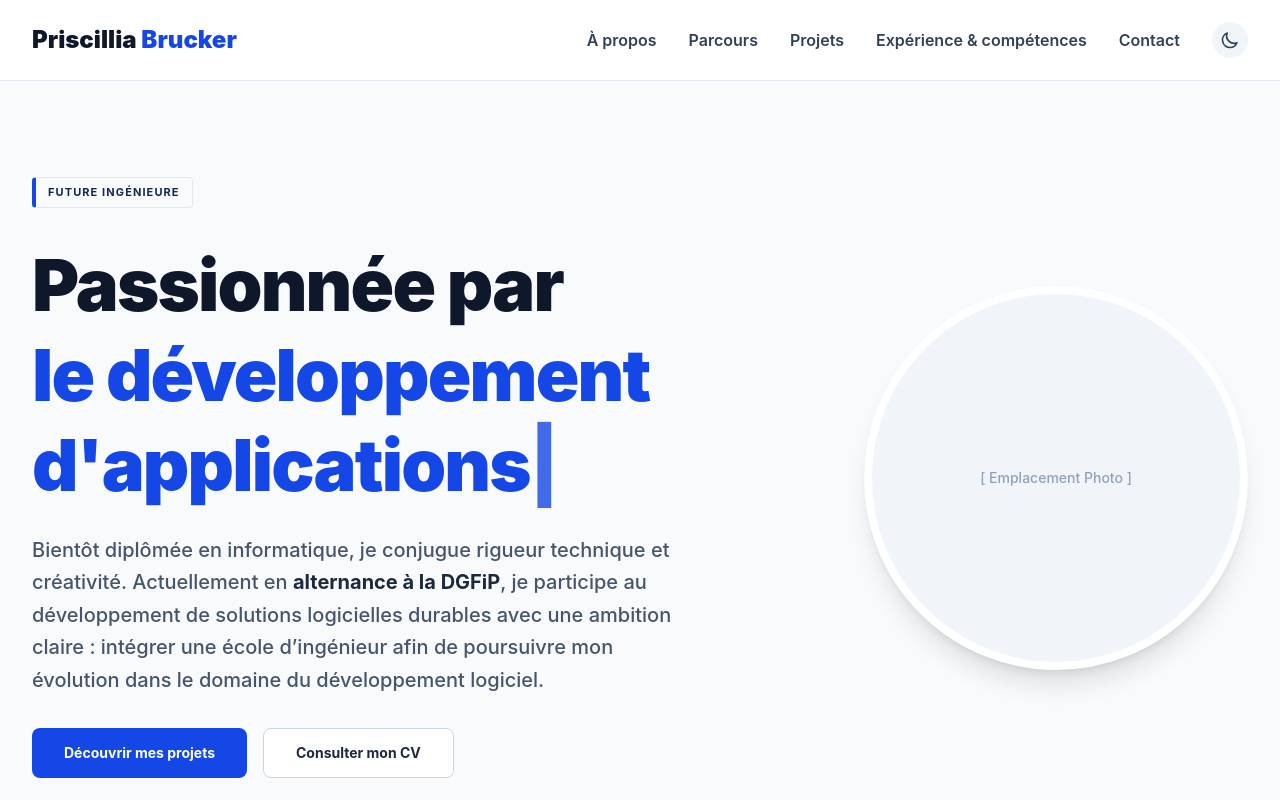
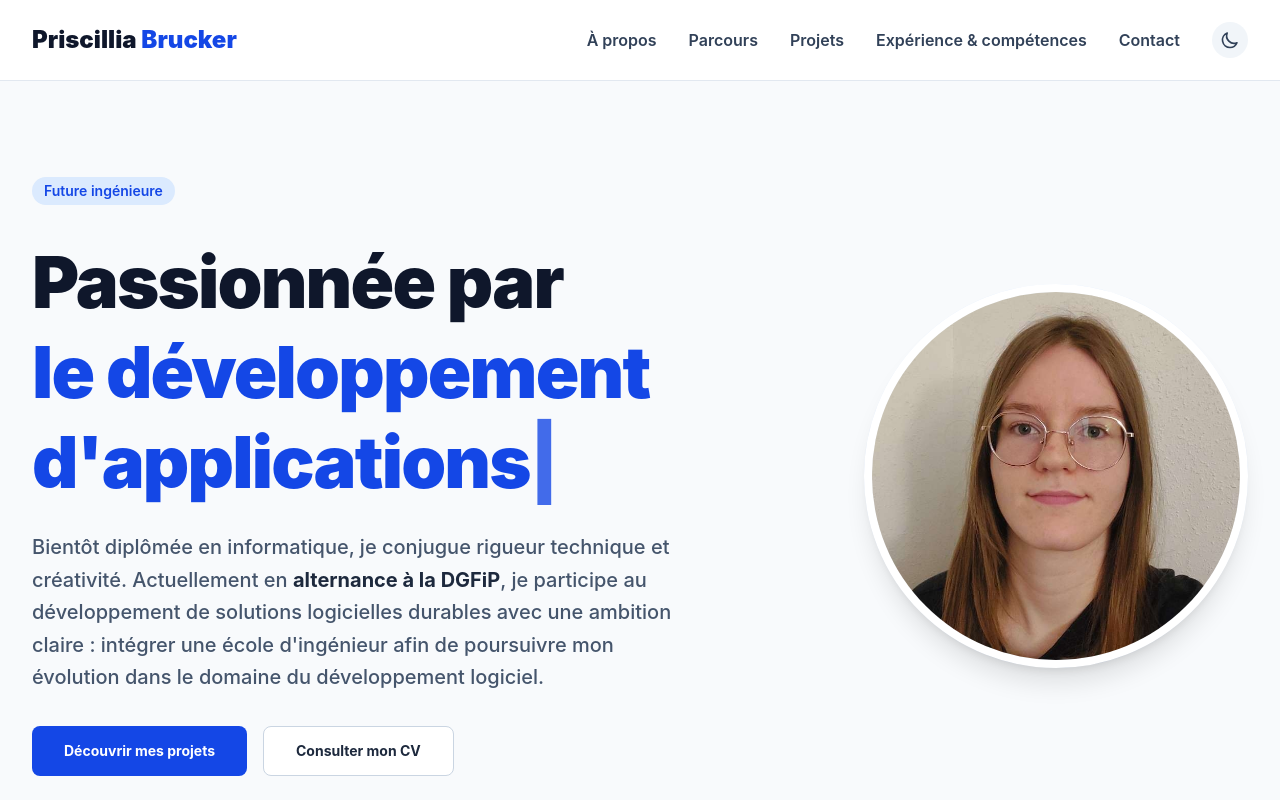
Before and after one commit to Priscillia-B/Portfolio, a React app: page /#/ in a window 1280 px wide. Shown: the top 800 px of the page. Built offline with nearby package versions, Linux system fonts and the light colour scheme; the HTML template or start-up script is replaced by a standard one.

Commit message:
Added a photo of me and changed the style of the "future engineer" badge

```diff
--- a/src/components/Introduction.jsx
+++ b/src/components/Introduction.jsx
@@ -5,11 +5,9 @@ function Introduction() {
 
   return (
     <div className="max-w-7xl mx-auto px-6 sm:px-8 py-16 md:py-24 grid grid-cols-1 md:grid-cols-12 gap-12 md:gap-16 items-center min-h-[80vh]">
-      {" "}
       <div className="md:col-span-7">
-        {" "}
-        <div className="inline-flex items-center px-3 py-1.5 bg-slate-50 dark:bg-slate-800 text-blue-950 dark:text-blue-300 text-[11px] font-bold uppercase tracking-widest border border-slate-200 dark:border-slate-700 border-l-4 border-l-blue-700 dark:border-l-blue-500 rounded-sm">
-          Future ingénieure{" "}
+        <div className="inline-flex items-center px-3 py-1 rounded-full text-sm font-semibold bg-blue-100 text-blue-700 dark:bg-blue-950 dark:text-blue-300">
+          Future ingénieure
         </div>
         <h1 className="mt-8 text-4xl sm:text-5xl md:text-6xl lg:text-7xl font-black text-slate-900 dark:text-white tracking-tight leading-tight">
           Passionnée par
@@ -31,7 +29,7 @@ function Introduction() {
             alternance à la DGFiP
           </strong>
           , je participe au développement de solutions logicielles durables avec
-          une ambition claire : intégrer une école d’ingénieur afin de
+          une ambition claire : intégrer une école d'ingénieur afin de
           poursuivre mon évolution dans le domaine du développement logiciel.
         </p>
         <div className="flex flex-wrap gap-4 pt-8">
@@ -62,7 +60,11 @@ function Introduction() {
 
           <div className="relative w-72 h-72 md:w-96 md:h-96 rounded-full overflow-hidden border-8 border-white dark:border-slate-900 shadow-xl bg-slate-100 dark:bg-slate-800">
             <div className="w-full h-full flex items-center justify-center text-slate-400 dark:text-slate-500 font-medium text-sm">
-              [ Emplacement Photo ]
+              <img
+                src="/priscillia.jpg"
+                alt="Priscillia Brucker"
+                className="w-full h-full object-cover"
+              />
             </div>
           </div>
         </div>
```
Also changed, not shown: public/priscillia.jpg (added).
